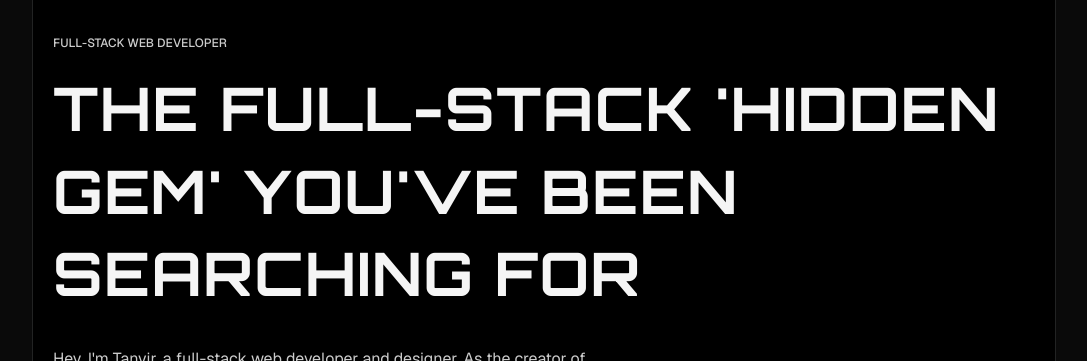
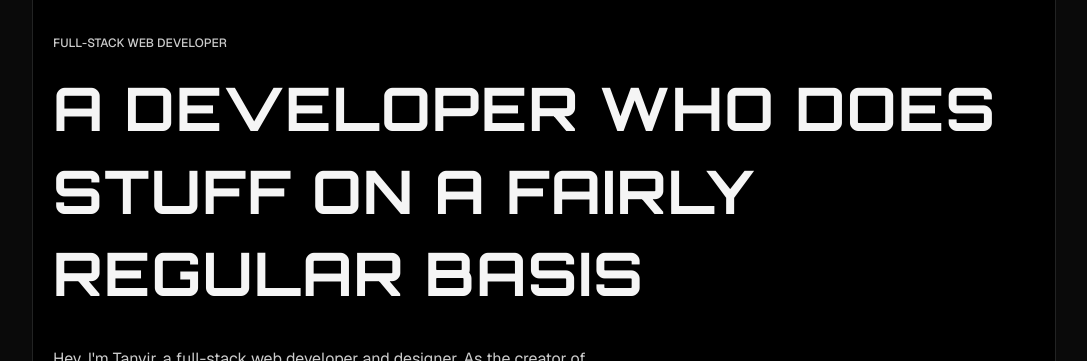
Before and after one commit to tanvirbhachu/portfolio-2025, a Next.js app: page / in a window 1280 px wide. Shown: the part 133-494 px from the top of the page, without its empty margins (96-1183 px from the left). Built offline with nearby package versions, Linux system fonts and the light colour scheme.

Commit message:
update the hero text to be less serious

```diff
--- a/src/app/page.tsx
+++ b/src/app/page.tsx
@@ -73,7 +73,7 @@ function Hero() {
           </h1>
 
           <TextGenerateEffect
-            words="The Full-Stack 'Hidden Gem' You've Been Searching For"
+            words="A Developer who does stuff on a fairly regular basis"
             className={cn(
               orbitron.className,
               "text-4xl md:text-6xl font-bold uppercase text-left max-w-7xl"
```
